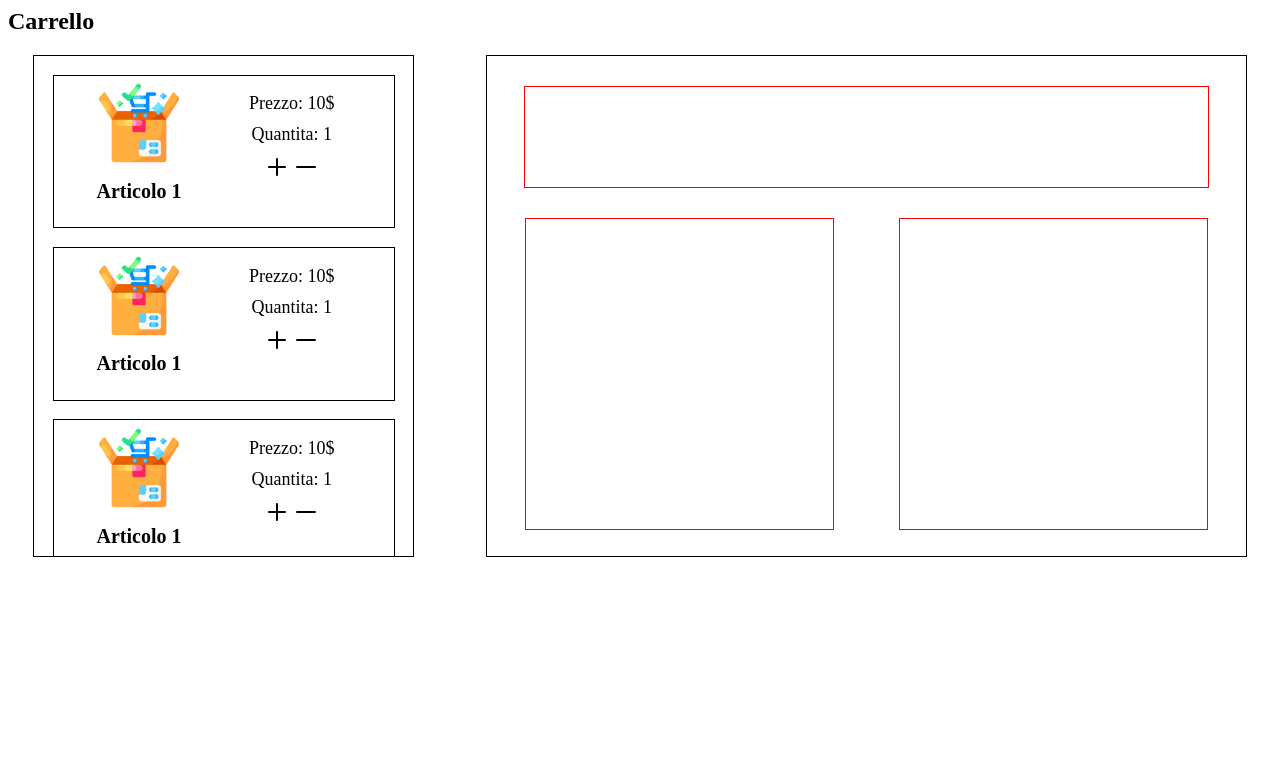
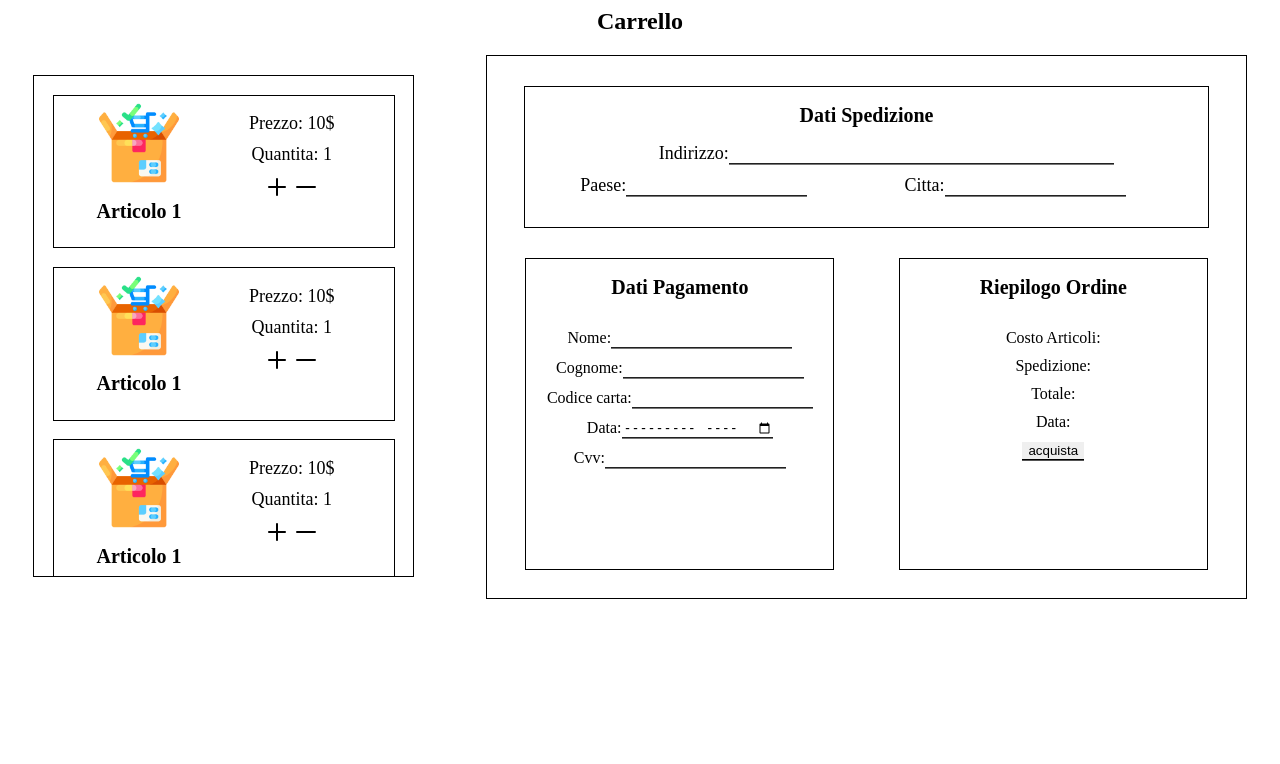
Before and after one commit to EdoardoPuce/webproject, a PHP site: page /template/carrello.php in a window 1280 px wide. Shown: the top 764 px of the page. Run offline with PHP 8.4, Linux system fonts and the light colour scheme.

Commit message:
aggiunta sezione Dati

```diff
--- a/css/carrello.css
+++ b/css/carrello.css
@@ -2,13 +2,21 @@
     --height_main: 500px;
 }
 
-main > section > h1 {
+h1, h2 {
     text-align: center;
 }
 
-.carrello{
+h2{
+    font-size: 20px;
+}
+
+.carrello, .dati, .dati > section, .dati > div > section:first-child, .dati > div > section:last-child {
     border: 1px solid black;
     border-radius: var(--border);
+}
+
+.carrello{
+    margin-top: 20px;
     margin-left: 2%;
     display: inline-block;
     width: 30%;
@@ -22,42 +30,90 @@ main > section > h1 {
 
 
 .dati{
-    border: 1px solid black;
-    border-radius: var(--border);
     float: right;
     margin-right: 2%;
     width: 60%;
-    height: var(--height_main);
 }
 
-.dati > div:first-child{
-    border: 1px solid red;
-    border-radius: var(--border);
+.dati > section{
     margin: 30px auto 30px;
     width: 90%;
-    height: 100px;
+    height: 140px;
 }
 
-.dati > div:last-child{
+.dati-spedizione > ul, .dati-pagamento > ul, .riepilogo-ordine > ul {
+    list-style-type: none;
+    text-align: center;
+}
+
+
+.dati-spedizione > ul > li > input, .dati-pagamento > ul > li > input, .riepilogo-ordine > ul > li > input{
+    border-top-style: hidden;
+    border-right-style: hidden;
+    border-left-style: hidden;
+    border-bottom-style: groove;
+}
+
+.dati-spedizione > ul > li:first-child{
+    width: auto;
+}
+
+.dati-spedizione > ul > li > label{
+    font-size: 18px;
+}
+
+.dati-spedizione > ul > li:first-child > input{
+    width: 60%;
+}
+
+.dati-spedizione > ul > li:nth-child(2){
+    float: left;
+    width: 40%;
+    margin-top: 10px;
+}
+
+.dati-spedizione > ul > li:nth-child(3){
+    float: right;
+    width: 40%;
+    margin-top: 10px;
+    margin-right: 10%;
+}
+
+.dati > div{
     margin: 0px auto 30px;
     width: 90%;
     height: 310px;
 }
 
-.dati > div > div:first-child{
-    border: 1px solid red;
-    border-radius: var(--border);
+.dati-pagamento{
     display: inline-block;
     width: 45%;
     height: 100%;
 }
 
-.dati > div > div:last-child{
-    border: 1px solid red;
-    border-radius: var(--border);
+.dati-pagamento > ul{
+    padding-left: 0px;
+    margin-top: 10%;
+}
+
+.dati-pagamento > ul > li{
+    margin: 10px 0px;
+}
+
+
+.riepilogo-ordine{
     float: right;
     width: 45%;
     height: 100%;
+}
+
+.riepilogo-ordine > ul{
+    padding-left: 0px;
+    margin-top: 10%;
+}
+
+.riepilogo-ordine > ul > li{
+    margin: 10px 0px;
 }
 
 @media screen and (max-width: 768px) {
--- a/template/carrello.php
+++ b/template/carrello.php
@@ -1,22 +1,67 @@
 <link rel="stylesheet" type="text/css" href="./css/carrello.css" />
 <section>
     <h1>Carrello</h1>
-    <div class="carrello">
+    <section class="carrello">
         <?php
-                require("articolo-carrello.php")
+            require("articolo-carrello.php")
         ?>
-    </div>
+    </section>
     <div class="dati">
+        <section class="dati-spedizione">
+            <h2>Dati Spedizione</h2>
+            <ul>
+                <li>
+                    <label for="indirizzo">Indirizzo:</label><input type="text" id="indirizzo" name="indirizzo" />
+                </li>
+                <li>
+                    <label for="paese">Paese:</label><input type="text" id="paese" name="paese" />
+                </li>
+                <li>
+                    <label for="citta">Citta:</label><input type="text" id="citta" name="citta" />
+                </li>
+            </ul>
+        </section>
         <div>
-
-        </div>
-        <div>
-            <div>
-
-            </div>
-            <div>
-
-            </div>
+            <section class="dati-pagamento">
+                <h2>Dati Pagamento</h2>
+                <ul>
+                    <li>
+                        <label for="nome">Nome:</label><input type="text" id="nome" name="nome" />
+                    </li>
+                    <li>
+                        <label for="cognome">Cognome:</label><input type="text" id="cognome" name="cognome" />
+                    </li>
+                    <li>
+                        <label for="codice-carta">Codice carta:</label><input type="text" id="codice-carta" name="codice-carta" />
+                    </li>
+                    <li>
+                        <label for="data">Data:</label><input type="month" id="data" name="data" />
+                    </li>
+                    <li>
+                        <label for="cvv">Cvv:</label><input type="text" id="cvv" name="cvv" />
+                    </li>
+                </ul>
+            </section>
+            <section class="riepilogo-ordine">
+            <h2>Riepilogo Ordine</h2>
+                <ul>
+                    <li>
+                        <label for="articoli">Costo Articoli:</label>
+                    </li>
+                    <li>
+                        <label for="spedizione">Spedizione:</label>
+                    </li>
+                    <li>
+                        <label for="totale">Totale:</label>
+                    </li>
+                    <li>
+                        <label for="data">Data:</label>
+                    </li>
+                    <li>
+                        <input type="button" name="Acquista" value="acquista" />
+                    </li>
+                </ul>
+            </section>
         </div>
     </div>
 </section>
```
Also changed, not shown: other parts of css/carrello.css (+26 -5 lines).
